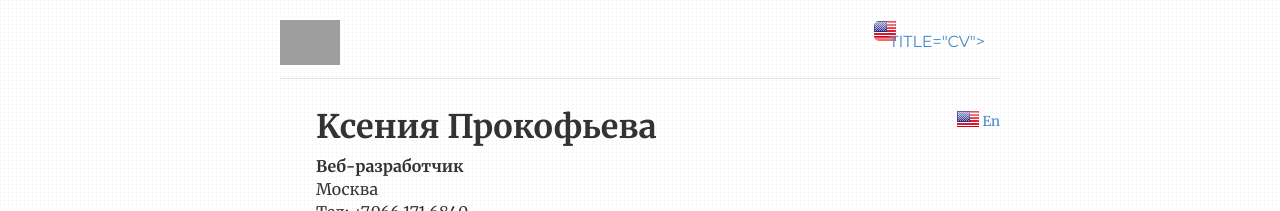
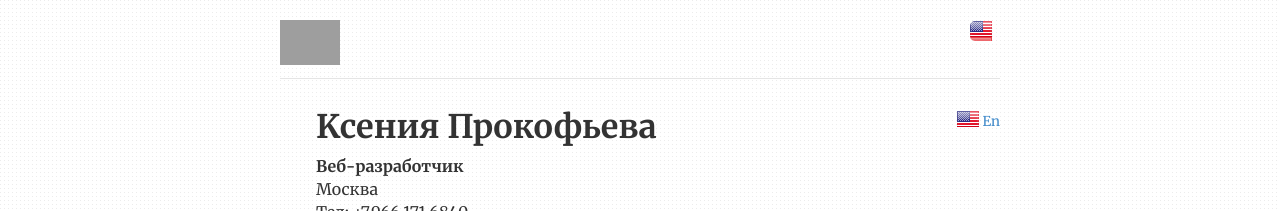
Before and after one commit to cvkp/cvkp.github.io, a Jekyll site: the page built from index.html, in a window 1280 px wide. Shown: the top 211 px of the page. Built offline with Jekyll 4.4.1, drawn with Linux system fonts in a browser that asks for light colours; nearby versions of some CDN libraries; the list of posts is cut into pages by our own code; grey boxes are pictures that could not be loaded.

Commit message:
Update header.html

```diff
--- a/_includes/header.html
+++ b/_includes/header.html
@@ -13,7 +13,7 @@
 
 
 
-        <li class="pull-right languages" id="languages"  {{ page.cv }}"><a href="/" class="en"> title="CV"></a></li>
+        <li class="pull-right languages" id="languages"  {{ page.cv }}"><a href="/" class="en" title="CV"></a></li>
 
 
       <!--  <li class="pull-right {{ page.contact }}"><a href="/contact" title="Contact">Contact</a></li> -->
```
